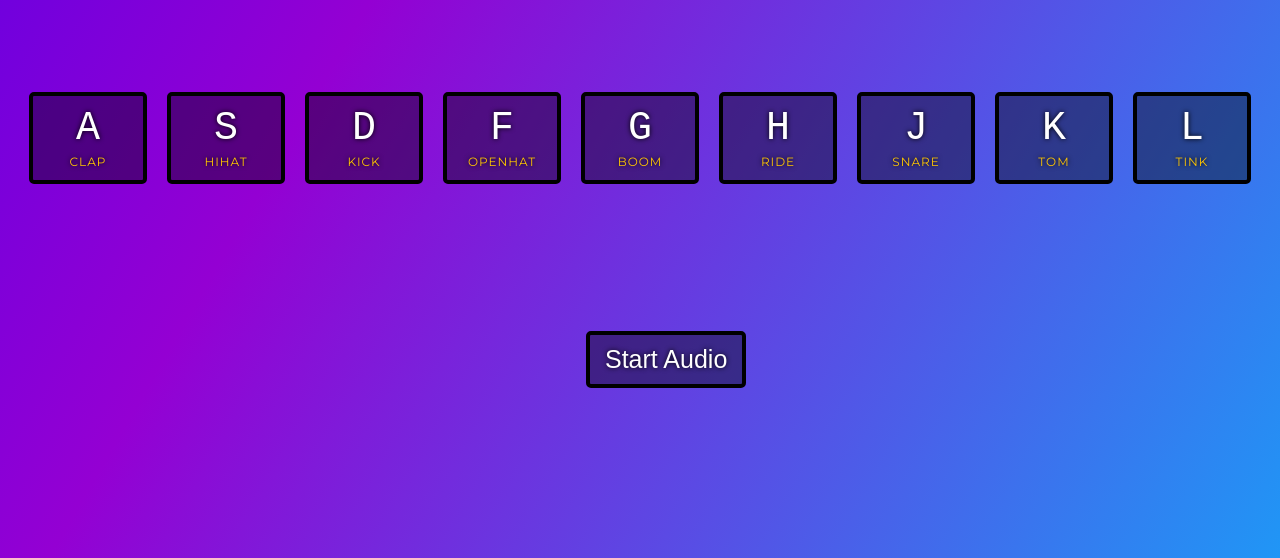
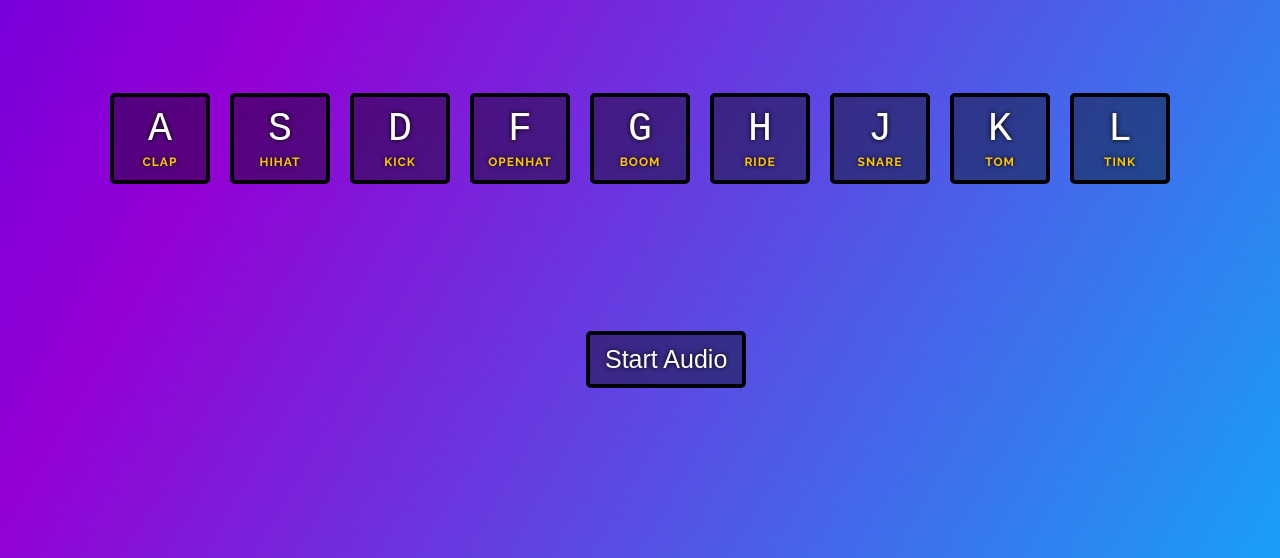
Before and after one commit to palashmon/JavaScript30, a plain HTML site: page Challenges/Day 01 - JavaScript Drum Kit/index.html in a window 1280 px wide. Shown: the part 242-800 px from the top of the page. Drawn offline with Linux system fonts and the light colour scheme.

Commit message:
Updated UI

```diff
--- a/Challenges/Day 01 - JavaScript Drum Kit/style.css
+++ b/Challenges/Day 01 - JavaScript Drum Kit/style.css
@@ -1,19 +1,25 @@
-@import url('https://fonts.googleapis.com/css?family=Montserrat&display=swap');
-
 html {
   font-size: 10px;
   background: #2980b9; /* fallback for old browsers */
   background: linear-gradient(300deg, deepskyblue, darkviolet, blue);
   background-size: 180% 180%;
-  animation: gradient-animation 18s ease infinite;
+  animation: gradient-animation 15s ease infinite;
 }
 
+* {
+  padding: 0;
+  margin: 0;
+  box-sizing: border-box;
+}
 body,
 html {
-  margin: 0;
-  padding: 0;
-  font-family: 'Montserrat', sans-serif;
   height: 100%;
+}
+body {
+  font-family: "Raleway", sans-serif;
+  text-rendering: optimizeLegibility;
+  -webkit-font-smoothing: antialiased;
+  -moz-osx-font-smoothing: grayscale;
 }
 
 .container {
```
